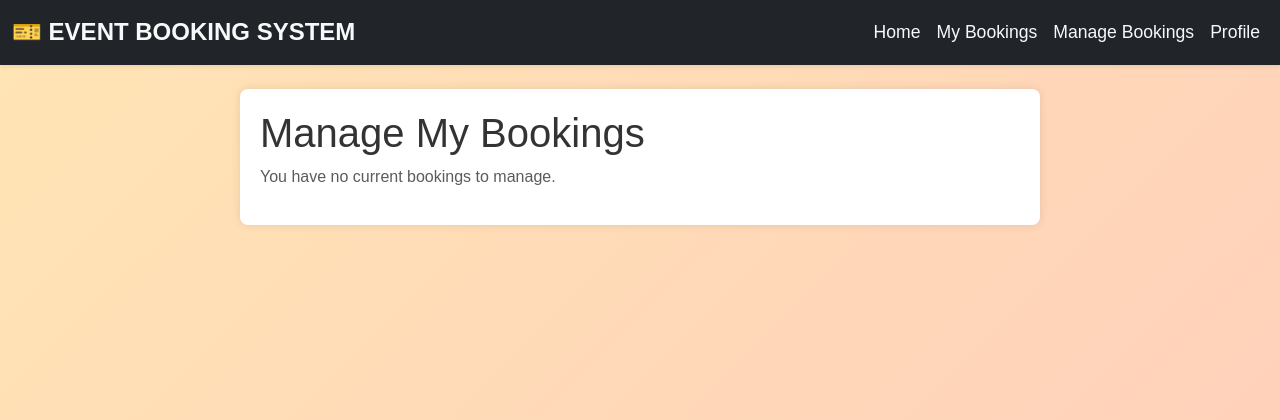
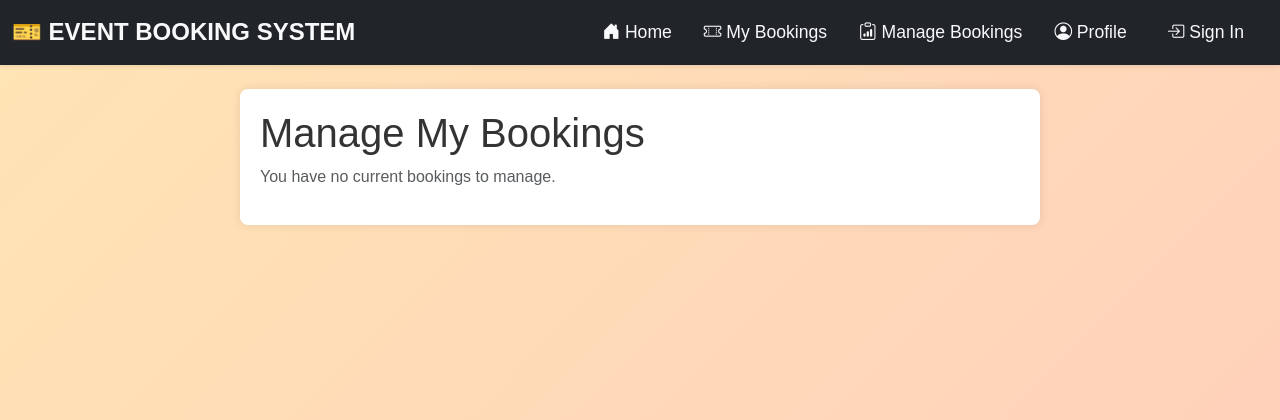
Before and after one commit to rsmythrepo/Event_ticket_booking_system, a Flask app: page /bookingmanagement in a window 1280 px wide. Shown: the top 420 px of the page. Run offline with Flask 2, Linux system fonts and the light colour scheme; some libraries are stand-ins or nearby versions.

Commit message:
Menu changes for login logic and some icons added

```diff
--- a/templates/base.html
+++ b/templates/base.html
@@ -5,8 +5,11 @@
     <meta name="viewport" content="width=device-width, initial-scale=1.0">
     <title>{% block title %}Event Booking System{% endblock %}</title>
     <link href="https://cdn.jsdelivr.net/npm/bootstrap@5.3.0-alpha1/dist/css/bootstrap.min.css" rel="stylesheet">
+    <link rel="stylesheet" href="https://cdn.jsdelivr.net/npm/bootstrap-icons@1.10.2/font/bootstrap-icons.css">
+
     <link rel="stylesheet" href="{{ url_for('static', filename='styles/style.css') }}">
     <link rel="icon" href="{{ url_for('static', filename='favicon.ico') }}" type="image/x-icon">
+
 </head>
 <body>
     {% include 'menu.html' %}
--- a/templates/menu.html
+++ b/templates/menu.html
@@ -1,3 +1,4 @@
+
 <nav class="navbar navbar-expand-lg navbar-dark bg-dark shadow-sm">
     <div class="container-fluid">
         <a class="navbar-brand fw-bold text-uppercase" href="/">🎫 Event Booking System</a>
@@ -7,17 +8,38 @@
         <div class="collapse navbar-collapse" id="navbarNav">
             <ul class="navbar-nav ms-auto">
                 <li class="nav-item">
-                    <a class="nav-link" href="/">Home</a>
+                    <a class="nav-link px-3" href="/" aria-current="page">
+                        <i class="bi bi-house-door-fill"></i> Home
+                    </a>
                 </li>
                 <li class="nav-item">
-                    <a class="nav-link" href="/mybookings">My Bookings</a>
+                    <a class="nav-link px-3" href="/mybookings">
+                        <i class="bi bi-ticket-perforated"></i> My Bookings
+                    </a>
                 </li>
                 <li class="nav-item">
-                    <a class="nav-link" href="/bookingmanagement">Manage Bookings</a>
+                    <a class="nav-link px-3" href="/bookingmanagement">
+                        <i class="bi bi-clipboard-data"></i> Manage Bookings
+                    </a>
                 </li>
                 <li class="nav-item">
-                    <a class="nav-link" href="/profile">Profile</a>
+                    <a class="nav-link px-3" href="/profile">
+                        <i class="bi bi-person-circle"></i> Profile
+                    </a>
                 </li>
+                {% if 'user_id' in session %}
+                    <li class="nav-item px-3">
+                        <a class="nav-link" href="/logout">
+                            <i class="bi bi-box-arrow-right"></i> Logout
+                        </a>
+                    </li>
+                {% else %}
+                    <li class="nav-item px-3">
+                        <a class="nav-link" href="/login">
+                            <i class="bi bi-box-arrow-in-right"></i> Sign In
+                        </a>
+                    </li>
+                {% endif %}
             </ul>
         </div>
     </div>
```
